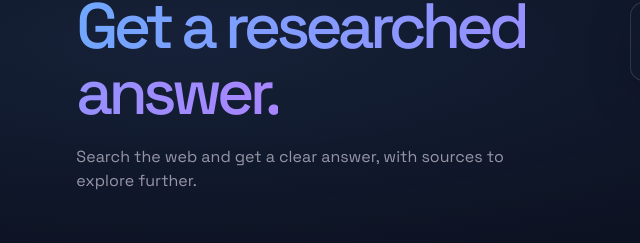
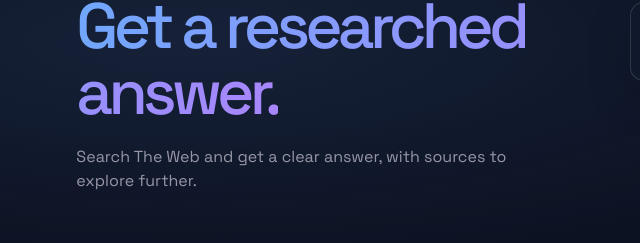
Before and after one commit to saad-mamun/Portfolio-using-vs-Ai, a website built with Vite: page index.html in a window 1280 px wide. Shown: the part 1389-1632 px from the top of the page, 3-643 px from the left. Built offline with nearby package versions, Linux system fonts and the light colour scheme; some packages are replaced by stand-ins of ours; animation ran at ten frames a second.

Commit message:
name change

```diff
--- a/index.html
+++ b/index.html
@@ -80,7 +80,7 @@
         <div class="answer-section__intro">
           <p class="eyebrow">Curious about something?</p>
           <h2 id="answer-title">Ask a question.<br /><span>Get a researched answer.</span></h2>
-          <p>Search the web and get a clear answer, with sources to explore further.</p>
+          <p>Search The Web and get a clear answer, with sources to explore further.</p>
         </div>
         <form id="answer-form" class="answer-form">
           <label class="visually-hidden" for="answer-question">What would you like to know?</label>
```
